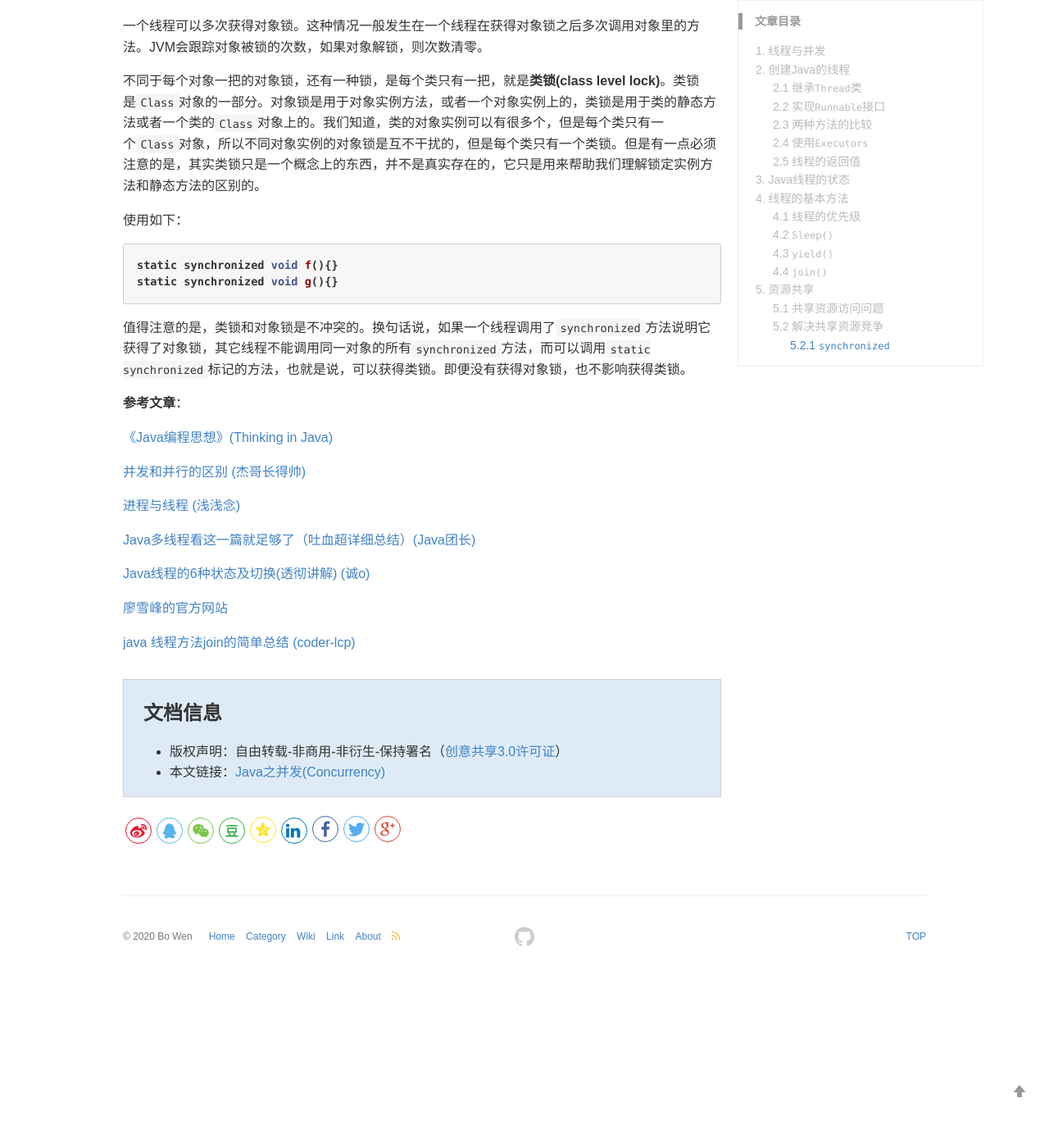
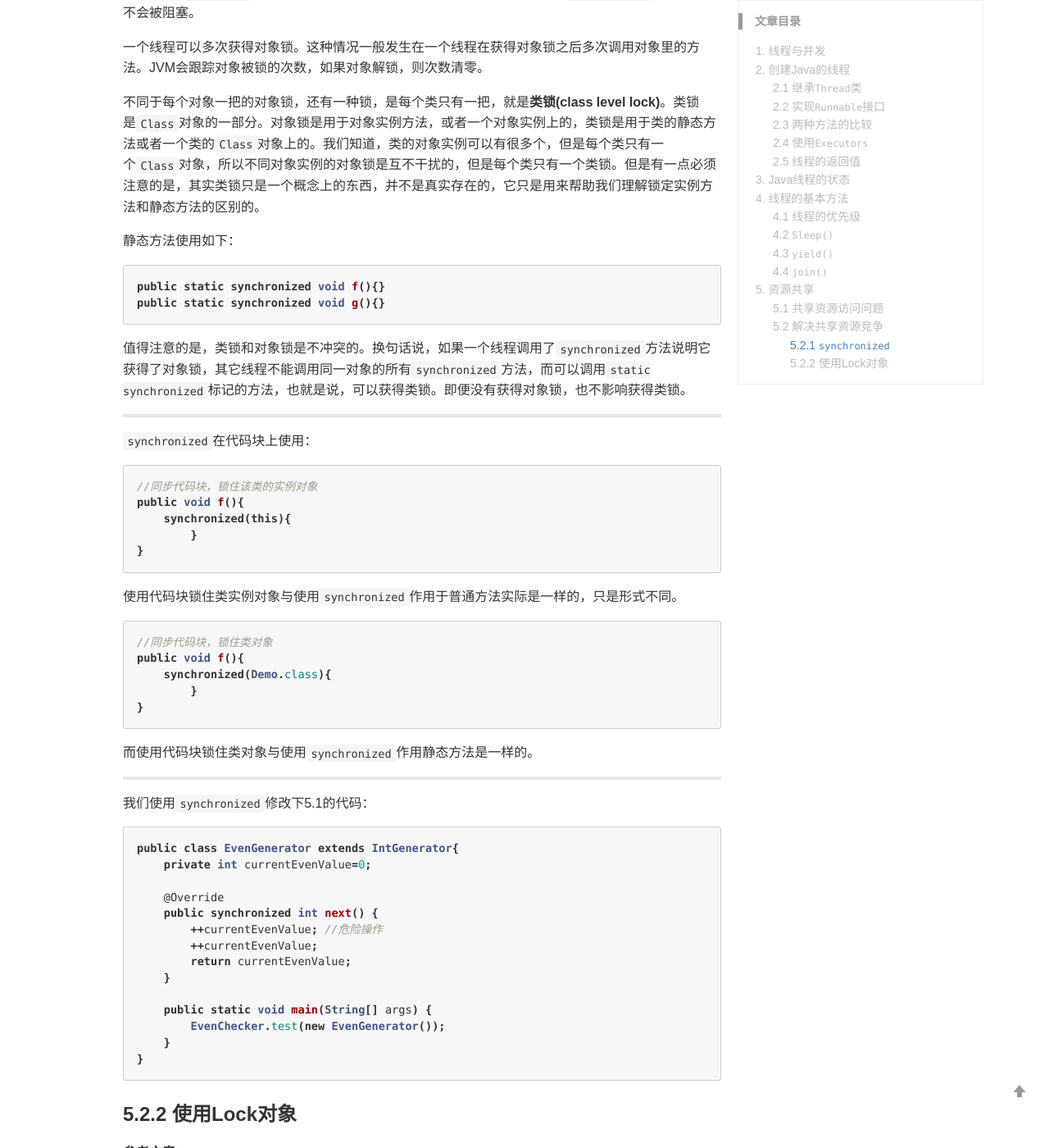
Before and after one commit to wenb1/wenb1.github.io, a Jekyll site: the page built from _posts/2020-05-24-java-concurrency.md, in a window 1280 px wide and 1400 px high, scrolled down 15159 px. Shown: the whole window at 82% size. Built offline with Jekyll 4.4.1, drawn with Linux system fonts in a browser that asks for light colours; comment, search, counter and statistics services are not loaded; before the commit the page ends 16350 px from its top, so only the background shows below that; some of the changed text lies outside the part shown.

Commit message:
modify blog

````diff
--- a/_posts/2020-05-24-java-concurrency.md
+++ b/_posts/2020-05-24-java-concurrency.md
@@ -570,13 +570,13 @@ Java有一种内置的方法来加锁，那就是`synchronized`关键字，也
 
 当我们使用了`synchronized`关键字，线程会先查看锁是否可用，如果可用则获得锁，执行代码，之后再释放锁。
 
-共享资源一般以对象的形式存在，也可能是一个文件，I/O端口等等。我们把共享资源放入一个对象，使用共享资源的方法加上`synchronized`关键字。如果一个线程在使用`synchronized`标记的方法，想使用这个方法的其它线程就会被阻塞直到锁释放。
+共享资源一般以对象的形式存在，也可能是一个文件，I/O端口等等。我们把共享资源放入一个对象，使用共享资源的方法加上`synchronized`关键字。如果一个线程在使用`synchronized`标记的方法，想使用这个方法的其它线程就会被阻塞直到锁释放。`synchronized`可以在方法上使用，也可以在代码块上使用。
 
-我们可以在方法上使用`synchronized`：
+在方法上使用`synchronized`：
 
 ```java
-synchronized void f(){}
-synchronized void g(){}
+public synchronized void f(){}
+public synchronized void g(){}
 ```
 
 事实上，所有的对象都自动有一个**对象锁(object level lock)**，它与**管程(monitor)**相关，当一个线程调用了一个对象里的`synchronized`方法，这个对象会被对象锁锁住，其它线程不能调用这个对象里其它被`synchronized`标记的方法。比如，`f()`方法和`g()`方法存在于一个对象里，当一个线程调用了`f()`方法，则其它线程既不能使用`f()`方法，也不能使用`g()`方法直到锁释放。实际是，一个对象的所有`synchronized`方法共享一把锁。所以，多个线程调用不同对象的同一`synchronized`方法时，不会被阻塞。
@@ -585,14 +585,61 @@ synchronized void g(){}
 
 不同于每个对象一把的对象锁，还有一种锁，是每个类只有一把，就是**类锁(class level lock)**。类锁是`Class`对象的一部分。对象锁是用于对象实例方法，或者一个对象实例上的，类锁是用于类的静态方法或者一个类的`Class`对象上的。我们知道，类的对象实例可以有很多个，但是每个类只有一个`Class`对象，所以不同对象实例的对象锁是互不干扰的，但是每个类只有一个类锁。但是有一点必须注意的是，其实类锁只是一个概念上的东西，并不是真实存在的，它只是用来帮助我们理解锁定实例方法和静态方法的区别的。
 
-使用如下：
+静态方法使用如下：
 
 ```java
-static synchronized void f(){}
-static synchronized void g(){}
+public static synchronized void f(){}
+public static synchronized void g(){}
 ```
 
 值得注意的是，类锁和对象锁是不冲突的。换句话说，如果一个线程调用了`synchronized`方法说明它获得了对象锁，其它线程不能调用同一对象的所有`synchronized`方法，而可以调用`static synchronized`标记的方法，也就是说，可以获得类锁。即便没有获得对象锁，也不影响获得类锁。
+
+------
+
+`synchronized`在代码块上使用：
+
+```java
+//同步代码块，锁住该类的实例对象
+public void f(){
+    synchronized(this){
+	}
+}
+```
+
+使用代码块锁住类实例对象与使用`synchronized`作用于普通方法实际是一样的，只是形式不同。
+
+```java
+//同步代码块，锁住类对象
+public void f(){
+    synchronized(Demo.class){
+	}
+}
+```
+
+而使用代码块锁住类对象与使用`synchronized`作用静态方法是一样的。
+
+------
+
+我们使用`synchronized`修改下5.1的代码：
+
+```java
+public class EvenGenerator extends IntGenerator{
+    private int currentEvenValue=0;
+
+    @Override
+    public synchronized int next() {
+        ++currentEvenValue; //危险操作
+        ++currentEvenValue;
+        return currentEvenValue;
+    }
+
+    public static void main(String[] args) {
+        EvenChecker.test(new EvenGenerator());
+    }
+}
+```
+
+### 5.2.2 使用Lock对象
 
 **参考文章**：
 
````
